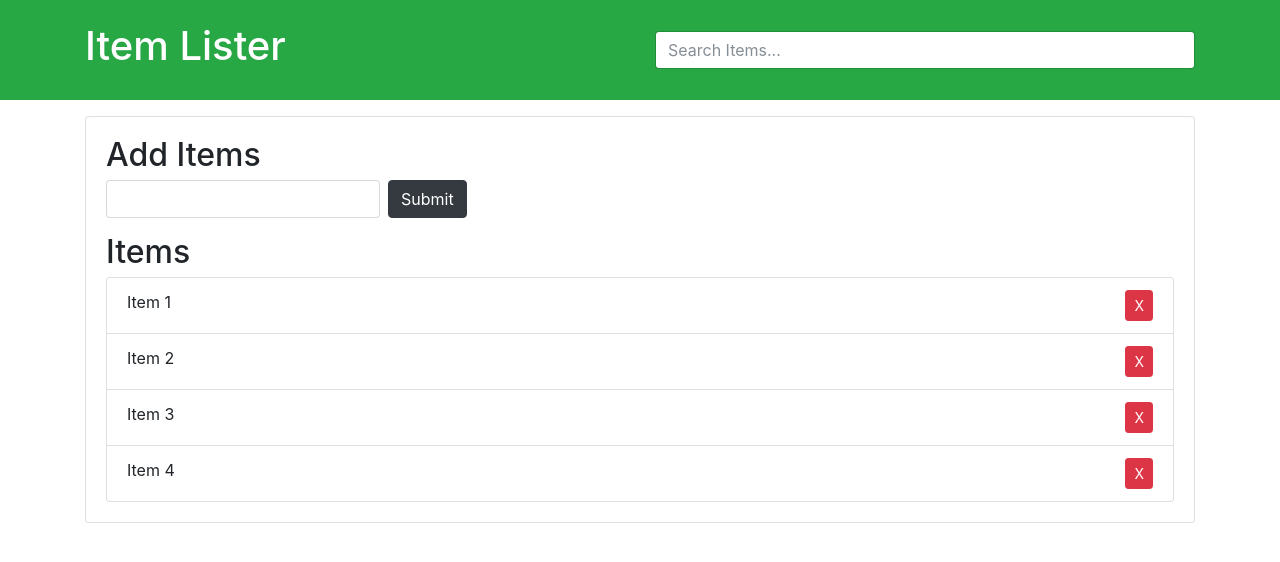
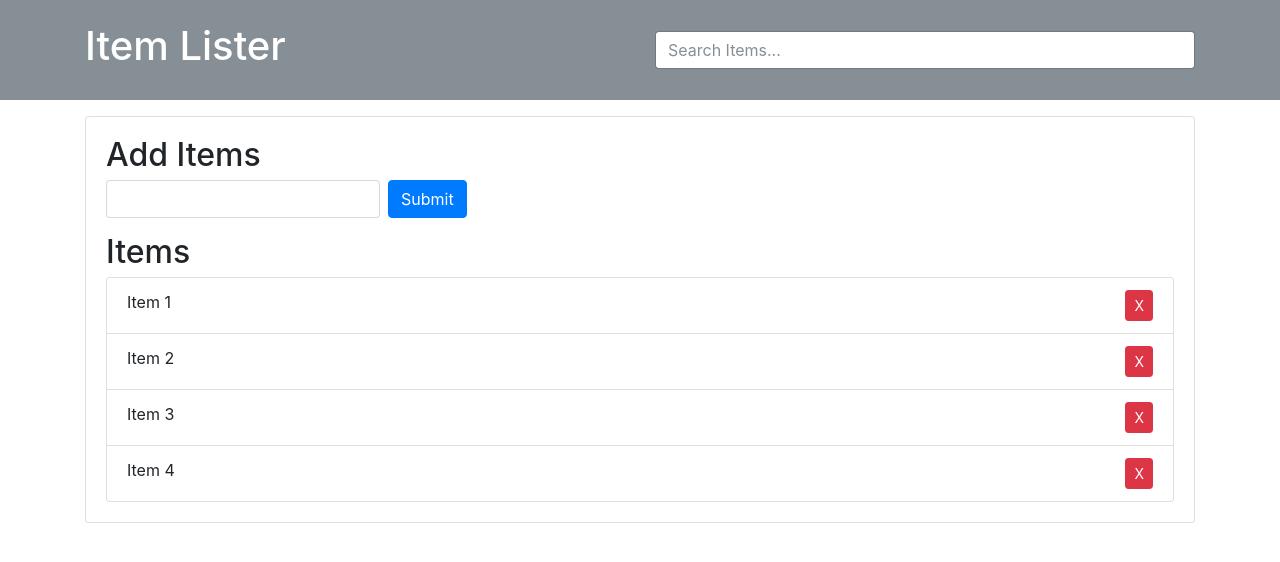
Before and after one commit to Ozgursutcu/DeepLab.Bootcamp, a plain HTML site: page index.html in a window 1280 px wide. Drawn offline with nearby package versions, Linux system fonts and the light colour scheme.

Commit message:
Update index.html

```diff
--- a/index.html
+++ b/index.html
@@ -10,7 +10,7 @@
 </head>
 
 <body>
-  <header id="main-header" class="bg-success text-white p-4 mb-3">
+  <header id="main-header" class="bg-secondary text-white p-4 mb-3">
     <div class="container">
       <div class="row">
         <div class="col-md-6">
@@ -29,7 +29,7 @@
 
       <form id="addForm" class="form-inline mb-3">
         <input type="text" class="form-control mr-2" id="item">
-        <input type="submit" class="btn btn-dark" value="Submit">
+        <input type="submit" class="btn btn-primary" value="Submit">
       </form>
 
       <h2 class="title">Items</h2>
```
